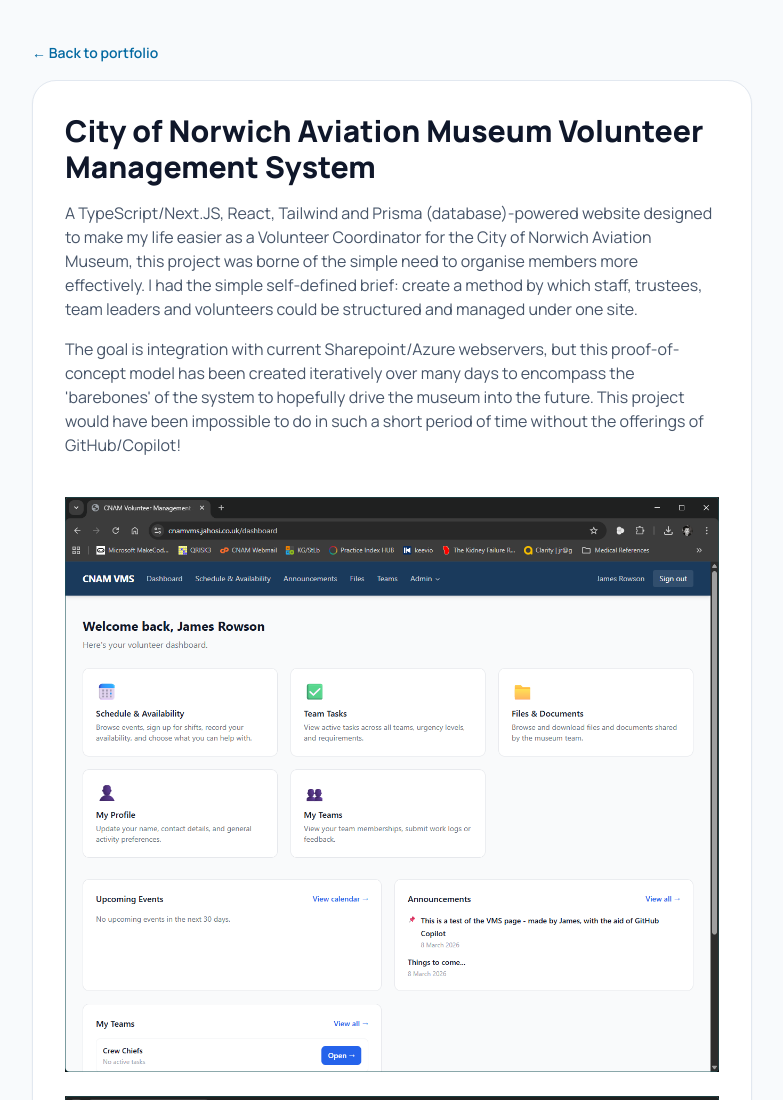
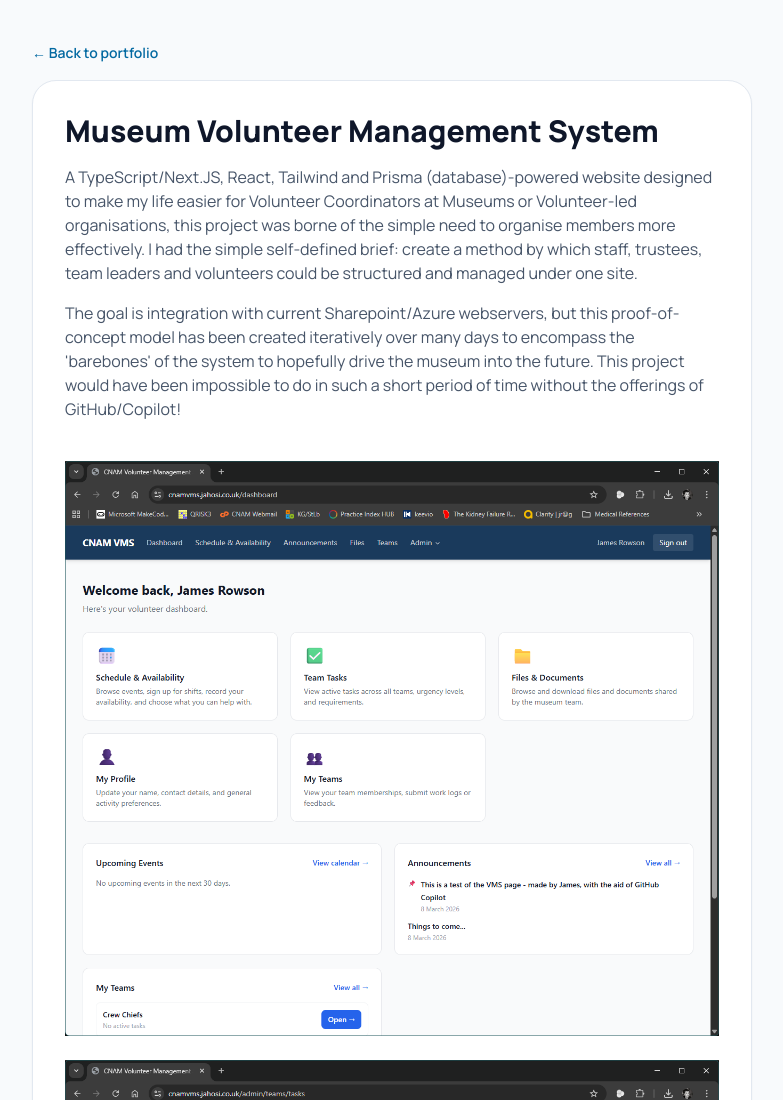
Before and after one commit to jamesjhs/jahosi, a website: page public/portfolio/project-5.html in a window 1280 px wide. Shown: the top 1100 px of the page, without its empty margins (248-1031 px from the left). Drawn offline with nearby package versions, Linux system fonts and the light colour scheme.

Commit message:
Update project-5.html

```diff
--- a/public/portfolio/project-5.html
+++ b/public/portfolio/project-5.html
@@ -3,7 +3,7 @@
 <head>
   <meta charset="UTF-8">
   <meta name="viewport" content="width=device-width, initial-scale=1.0">
-  <title>Norwich Aviation Museum Gallery | James JHS</title>
+  <title>Museum Volunteer Management System | James JHS</title>
   <script src="https://cdn.tailwindcss.com"></script>
   <style>
     @import url('https://fonts.googleapis.com/css2?family=Manrope:wght@400;600;700;800&display=swap');
@@ -14,8 +14,8 @@
   <main class="mx-auto max-w-3xl px-4 py-10 sm:px-6">
     <a href="../index.html" class="text-sm font-semibold text-sky-700 hover:text-sky-900">← Back to portfolio</a>
     <section class="mt-4 rounded-3xl border border-slate-200 bg-white p-8 shadow-sm">
-      <h1 class="text-3xl font-extrabold">City of Norwich Aviation Museum Volunteer Management System</h1>
-      <p class="mt-4 text-slate-600">A TypeScript/Next.JS, React, Tailwind and Prisma (database)-powered website designed to make my life easier as a Volunteer Coordinator for the <a href="https://www.cnam.org.uk/" target="_blank">City of Norwich Aviation Museum</a>, this project was borne of the simple need to organise members more effectively. I had the simple self-defined brief: create a method by which staff, trustees, team leaders and volunteers could be structured and managed under one site. </p>
+      <h1 class="text-3xl font-extrabold">Museum Volunteer Management System</h1>
+      <p class="mt-4 text-slate-600">A TypeScript/Next.JS, React, Tailwind and Prisma (database)-powered website designed to make my life easier for Volunteer Coordinators at Museums or Volunteer-led organisations, this project was borne of the simple need to organise members more effectively. I had the simple self-defined brief: create a method by which staff, trustees, team leaders and volunteers could be structured and managed under one site. </p>
       <p class="mt-4 text-slate-600">The goal is integration with current Sharepoint/Azure webservers, but this proof-of-concept model has been created iteratively over many days to encompass the 'barebones' of the system to hopefully drive the museum into the future. This project would have been impossible to do in such a short period of time without the offerings of GitHub/Copilot! </p>
       <p class="mt-4 text-slate-600">&nbsp;</p>
   <p><img src="../images/cnamVms (2).png" width="900" alt="Volunteer Management System"></p>
```
